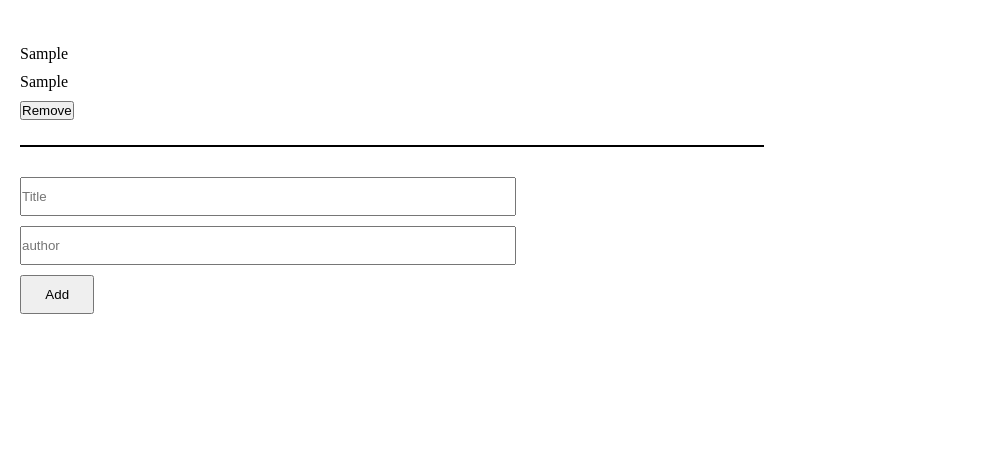
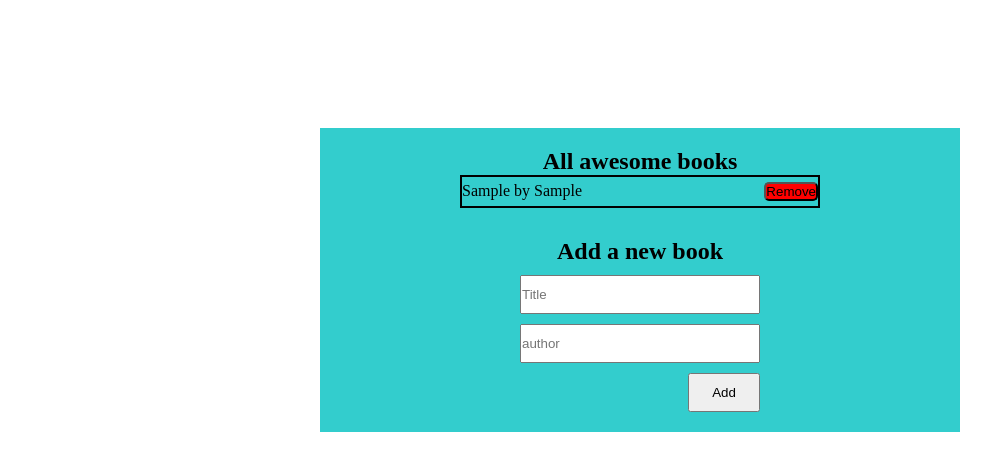
Before and after one commit to Jovighost/awesomebook2, a website: page index.html in a window 1280 px wide. Both pictures are taken after typing "Sample", "Sample" into the empty fields and a click on the button "Add". Shown: the whole page, without its empty margins (0-1003 px from the left). Drawn offline with Linux system fonts and the light colour scheme.

Commit message:
using classes on javascript

```diff
--- a/index.html
+++ b/index.html
@@ -7,6 +7,7 @@
 </head>
 <body>
     <section class="book-container">
+        <h1>All awesome books</h1>
         <div class="book-list" id="book-title">
 
         </div>
@@ -14,6 +15,7 @@
 
 
         <div class="book-input">
+            <h2>Add a new book</h2>
          <input type="text" placeholder="Title" id="title" required>
          <input type="text" placeholder="author" id="Author" required>
          <button id="btn">Add</button>
--- a/script.js
+++ b/script.js
@@ -1,74 +1,63 @@
+class Book {
+    constructor(title, author){
+        this.title=title;
+        this.author=author;
+    }
+}
+class BookCollection {
+    constructor() {
+        this.books = JSON.parse(localStorage.getItem("books")) || [];
+    }
+    addBook(book) {
+        this.books.push(book);
+        localStorage.setItem('books', JSON.stringify(this.books));
+        this.displayBooks();
+    }
+    removeBook(index) {
+        this.books = this.books.filter((_, bookIndex) => bookIndex !== index);
+        localStorage.setItem('books', JSON.stringify(this.books));
+        this.displayBooks();
+    }
+    displayBooks() {
+        const bookId = document.getElementById('book-title');
+        if (this.books.lenghth === 0) {
+            bookId.innerHTML = "<p>No bookks available.</p>";
+            return;
+        }
 
-const bookId = document.getElementById("book-title");
+        const mapBook = this.books.map((book, index) =>{
+            return`
+            <ul key="${index}" class = "book">
+                    <li>${book.title} by ${book.author}</li>
+
+                    <li><button class="btn-remove" onclick="bookCollection.removeBook(${index})">Remove</button></li>
+                </ul>`
+        }).join('');
+        bookId.innerHTML = mapBook;
+    }
+}
+// Create an instance of BookCollection
+const bookCollection = new BookCollection();
+
 const titleId = document.getElementById("title");
 const authorId = document.getElementById("Author");
 const buttonId = document.getElementById("btn");
 
-var books = JSON.parse(localStorage.getItem("books")) || [];
+// function to add a book
+const add = () => {
+    const titleValue = titleId.value.trim();
+    const authorValue = authorId.value.trim();
 
-
-// Display books
-const displayBook = () => {
-    if (books.length === 0) {
-        bookId.innerHTML = "<p>No books available.</p>";
+    if (titleValue === "" || authorValue === "") {
+        alert("Please enter both title and author.");
         return;
     }
+    const book = new Book(titleValue, authorValue);
+    bookCollection.addBook(book);
 
-    const mapBook = books.map((book, index) => {
-        return `
-
-                <ul key="${index}">
-                    <li>${book.title}</h1></li>
-                    <li>${book.author}</li>
-                    <li> <button class="btn-remove" onclick="removeBook(${index})">Remove</button></li>
-                </ul>
-
-
-        `;
-    }).join('');
-
-    bookId.innerHTML = mapBook;
-};
-
-
-const add = () =>{
-
-   // getting input values
-   const titleValue = titleId.value.trim();
-   const authorValue = authorId.value.trim();
-
-   //check if inputs are empty
-   if (titleValue === "" || authorValue === "") {
-       alert("Please enter both title and author.");
-       return;
-   }
-
-   const book = {
-       title: titleValue,
-       author: authorValue
-   };
-   books.push(book);
-    localStorage.setItem('books', JSON.stringify(books)); // Update localStorage
-    displayBook(); // Refresh display
-
-    // Clear input fields
     titleId.value = '';
     authorId.value = '';
-
-
 }
-
-//remove a book
-const removeBook =(bookIndex) => {
-    books = books.filter((_, index) => index !== bookIndex);
-    localStorage.setItem('books', JSON.stringify(books)); // Update localStorage
-    displayBook();
-
-}
-
-
-// Add event listener
 buttonId.addEventListener('click', add);
 
-// Initial display of books
-displayBook();
+bookCollection.displayBooks();
--- a/style.css
+++ b/style.css
@@ -7,17 +7,23 @@
 .book-container{
     display: flex;
     flex-direction: column;
+    align-items: center;
     padding: 20px;
-    width: 100%;
+    width: 50%;
+    height: auto;
+    background-color: rgb(51, 205, 205);
+    margin: 10% auto;
 }
 
 .book-list{
     width: 60%;
+    overflow-y: auto;
+    max-height: 200px;
+
 }
 .book-list ul{
     list-style: none;
-    border-bottom:2px solid;
-    padding-block: 20px
+
 }
 
 .book-list ul li{
@@ -26,7 +32,9 @@
 
 .book-input{
     display: flex;
+    position: relative;
     flex-direction: column;
+    align-items: center;
     gap: 10px;
     margin-top: 30px;
     width: 40%;
@@ -39,6 +47,20 @@
 }
 
 .book-input button{
-    width: 15%;
+    width: 30%;
     padding-block: 10px;
+
+   align-self: flex-end;
+
 }
+
+.book{
+   display: flex;
+   justify-content: space-between;
+   border: 2px solid ;
+}
+
+.btn-remove{
+    background-color: red;
+    border-radius: 5px;
+}
```
Also changed, not shown: practice.js (added, +72 -0 lines), testing.js (added, +8 -0 lines), trials.js (added, +72 -0 lines).
